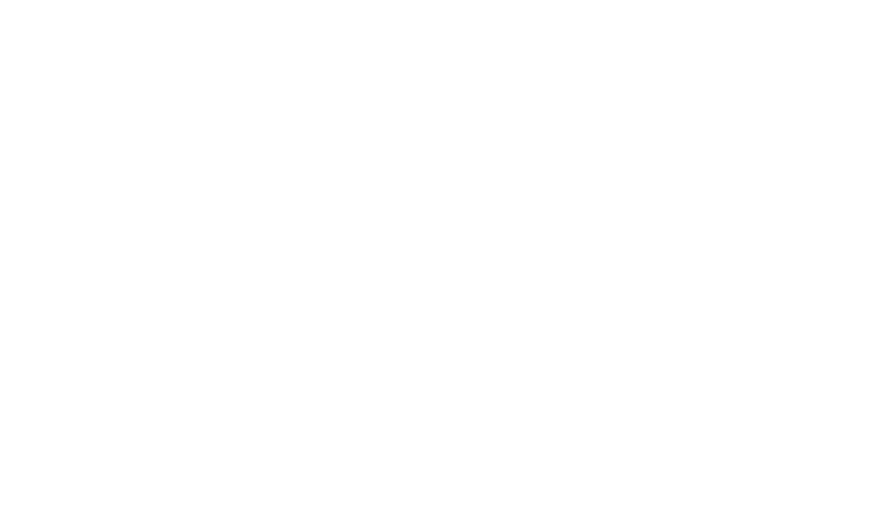
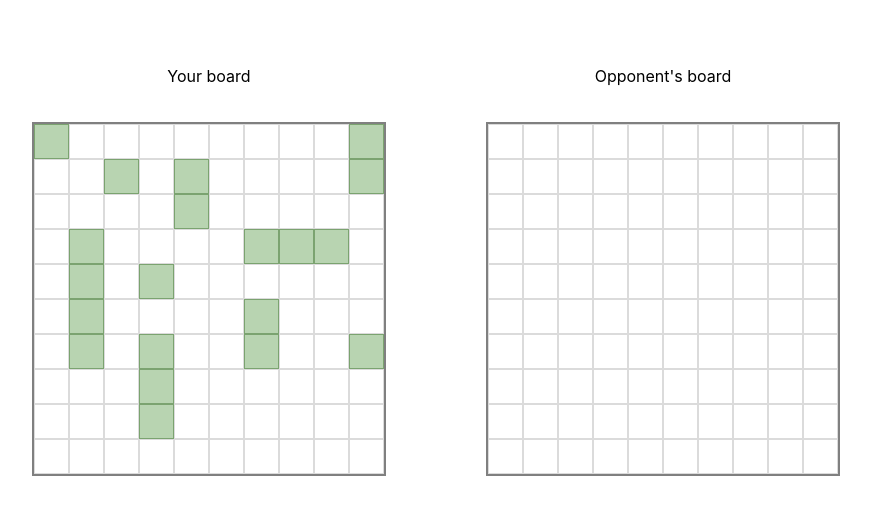
Before and after one commit to mangonaise/battleship, a React (Create React App) app: page / in a window 1280 px wide. Shown: the top 514 px of the page, without its empty margins (204-1075 px from the left). Built offline with nearby package versions, Linux system fonts and the light colour scheme.

Commit message:
Add basic board UI & interaction

```diff
--- a/src/App.tsx
+++ b/src/App.tsx
@@ -1,8 +1,20 @@
-function App() {
+import React from 'react';
+import GameBoardDisplay from './components/GameBoardDisplay';
+import Player from './logic/player';
+import './styles/App.css';
+
+const human = new Player('human');
+human.placeRandomShips();
+const cpu = new Player('cpu');
+
+const App = () => {
   return (
-    <div>
+    <div id="board-container">
+      <GameBoardDisplay player={human}/>
+      <GameBoardDisplay player={cpu} />
     </div>
   );
 }
 
+
 export default App;
--- /dev/null
+++ b/src/components/GameBoardDisplay.tsx
@@ -0,0 +1,60 @@
+import React from 'react';
+import '../styles/GameBoardDisplay.css';
+import { CellState } from '../logic/gameBoard';
+import { observer } from 'mobx-react-lite';
+import Player from '../logic/player';
+
+const GameBoardDisplay: React.FC<{ player: Player }> = ({ player }) => {
+  const board = player.board;
+
+  function handleClickCell(index: number) {
+    const row = Math.floor(index / 10);
+    const column = index % 10;
+
+    const cellState = board.cells[row][column];
+
+    if (board.arePositionsLocked) {
+      board.receiveAttack([row, column]);
+    }
+    else {
+      if (cellState === CellState.shipIntact) {
+        board.rotateShipAt([row, column]);
+      }
+    }
+  }
+
+  return (
+    <div className="board-display-container">
+      <p>{player.type === 'human' ? 'Your board' : `Opponent's board`}</p>
+      <div className="board-grid">
+        {board.cells.flat().map((cell, index) => (
+          <div
+            key={index}
+            className={`board-cell ${getCellStyle(cell, player.showUnhitShips)}`}
+            onClick={() => handleClickCell(index)}
+          >
+          </div>
+        ))}
+      </div>
+    </div>
+  )
+}
+
+function getCellStyle(cellState: CellState, showUnhit: boolean) {
+  let style = '';
+  switch(cellState) {
+    case CellState.missed:
+      style = 'cell-missed';
+      break;
+    case CellState.shipHit:
+      style = 'cell-hit';
+      break;
+    case CellState.shipSunk:
+      style = 'cell-sunk';
+      break;
+  }
+  if (showUnhit && cellState === CellState.shipIntact) style += ' cell-revealed';
+  return style;
+}
+
+export default observer(GameBoardDisplay);
--- /dev/null
+++ b/src/styles/App.css
@@ -0,0 +1,6 @@
+#board-container {
+  margin-top: 50px;
+  display: flex;
+  justify-content: center;
+  align-items: center;
+}
--- /dev/null
+++ b/src/styles/GameBoardDisplay.css
@@ -0,0 +1,48 @@
+:root {
+  --board-dimension: repeat(10, 35px);
+}
+
+.board-display-container {
+  display: flex;
+  flex-direction: column;
+  align-items: center;
+  justify-content: center;
+}
+
+.board-grid {
+  display: grid;
+  grid-template-rows: var(--board-dimension);
+  grid-template-columns: var(--board-dimension);
+  border: solid 2px gray;
+  margin: 20px 50px;
+}
+
+.board-cell {
+  display: flex;
+  justify-content: center;
+  align-items: center;
+  border: solid 1px rgb(219, 219, 219);
+}
+
+.board-cell:hover {
+  border: solid 2px rgb(63, 63, 63);
+}
+
+.cell-revealed {
+  background-color: rgb(184, 212, 177);
+  border-color: rgb(123, 163, 112);
+}
+
+.cell-missed {
+  background-color:  rgb(219, 219, 219);
+}
+
+.cell-hit {
+  background-color: rgb(230, 228, 121);
+  border-color: rgb(175, 174, 96);
+}
+
+.cell-sunk {
+  background-color: rgb(179, 73, 73);
+  border-color: rgb(126, 47, 47);
+}
```
